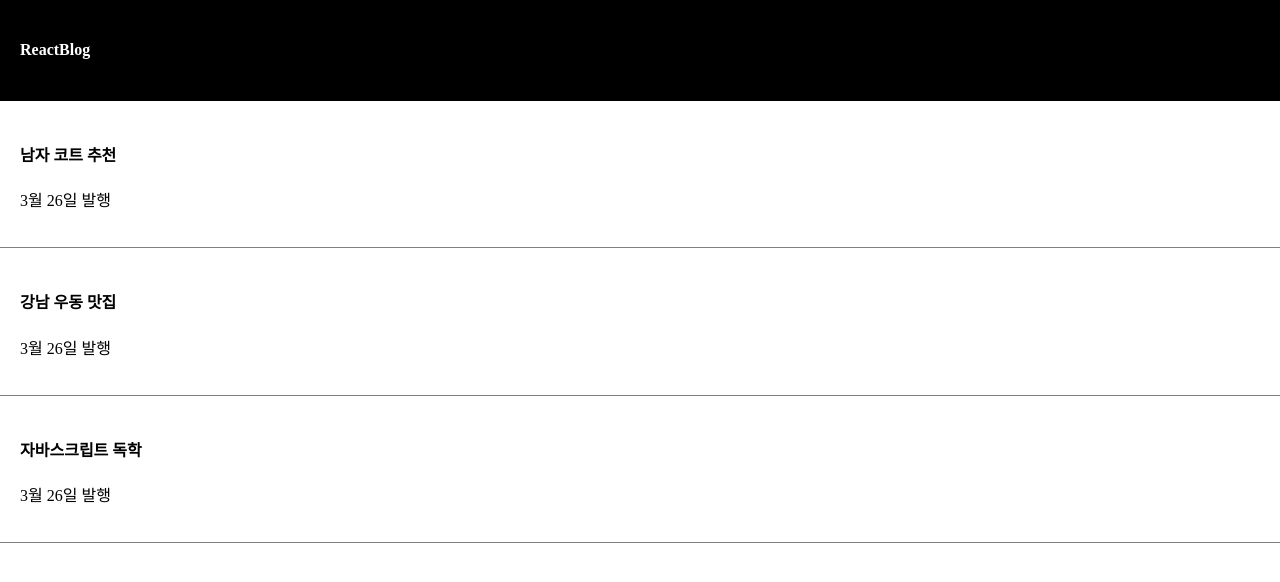
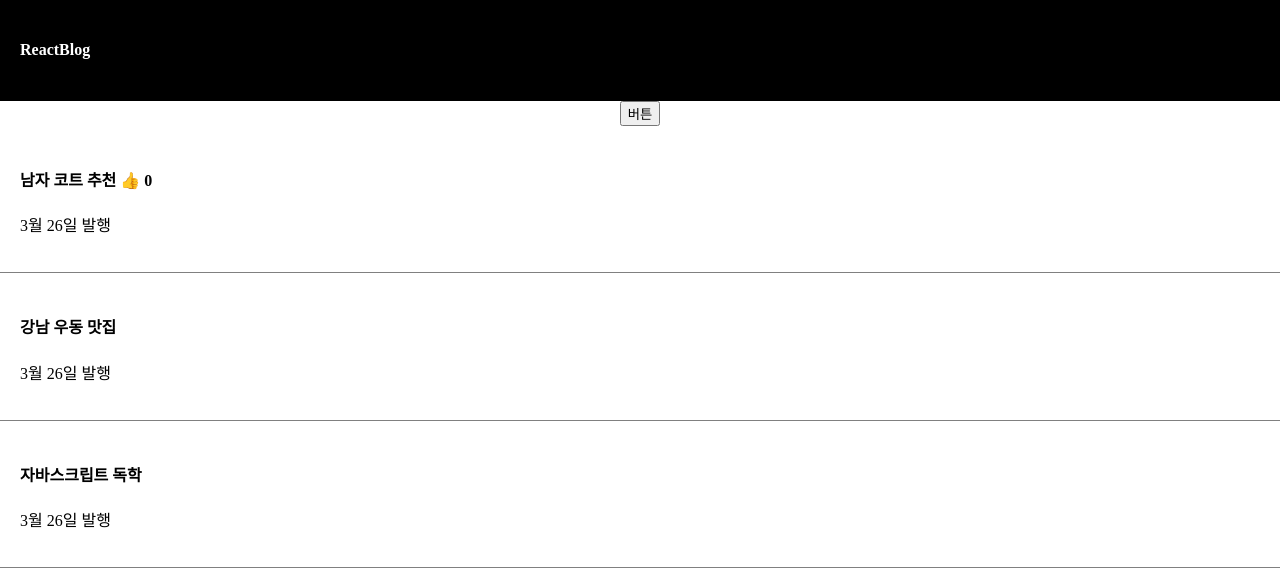
Before and after one commit to Dongyeon0123/React-study, a React (Vite) app: page / in a window 1280 px wide. Shown: the top 582 px of the page. Built offline with nearby package versions, Linux system fonts and the light colour scheme.

Commit message:
버튼에 기능개발 & state 변경법

```diff
--- a/src/App.jsx
+++ b/src/App.jsx
@@ -8,9 +8,7 @@ function App() {
   // 대충 서버에서 가져온 실제 데이터
   let post = '강남 우동 맛집';
   // JSX문법 2 - 변수 넣을 땐 {중괄호}
-  let [글제목1, b] = useState('남자 코트 추천');
-  let [글제목2, e] = useState('강남 우동 맛집');
-  let [글제목3, f] = useState('자바스크립트 독학');
+  let [글제목, b] = useState(['남자 코트 추천', '강남 우동 맛집', '자바스크립트 독학']);
   let logo = 'ReactBlog';
   // 자료랑 비슷한 state 사용 법
   // 1. import {useState}
@@ -29,6 +27,14 @@ function App() {
   // State의 경우에는 자동으로 html이 재 렌더링됨.
   // 바뀌는 데이터는 state를 사용하는것이 좋음
   // 무조건 State를 쓰기에는, 바뀌지 않는 데이터는 그냥 변수가 좋을듯
+
+  let [좋아요, 좋아요변경] = useState(0);
+
+  function 함수() {
+
+  }
+
+
   return (
     <div className="App">
       {/* JSX문법 1 - class 넣을 때는 className */}
@@ -36,16 +42,18 @@ function App() {
         <h4>{logo}</h4>
       </div>
 
+      <button onClick={() => b(['여자 코트 추천', ...글제목.slice(1)])}>버튼</button>
+
       <div className="list">
-        <h4>{ 글제목1 }</h4>
+        <h4>{ 글제목[0] } <span onClick={() => {좋아요변경(prev => prev + 1)}}>👍</span>  { 좋아요 } </h4>
         <p>3월 26일 발행</p>
       </div>
       <div className="list">
-        <h4>{ 글제목2 }</h4>
+        <h4>{ 글제목[1] }</h4>
         <p>3월 26일 발행</p>
       </div>
       <div className="list">
-        <h4>{ 글제목3 }</h4>
+        <h4>{ 글제목[2] }</h4>
         <p>3월 26일 발행</p>
       </div>
     </div>
```
